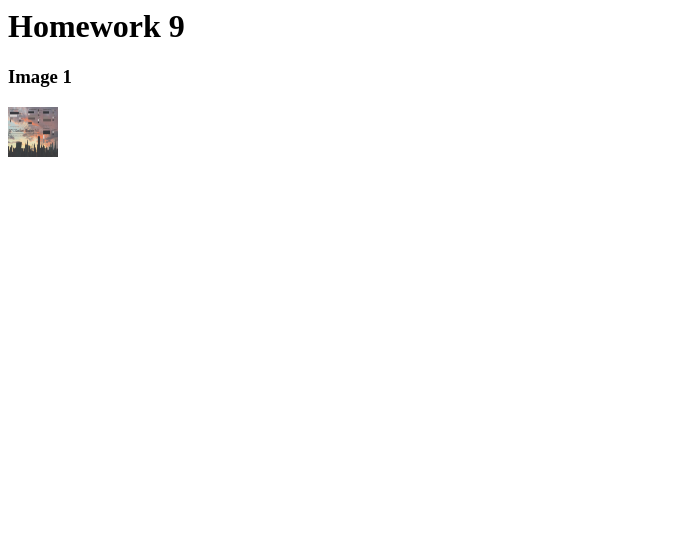
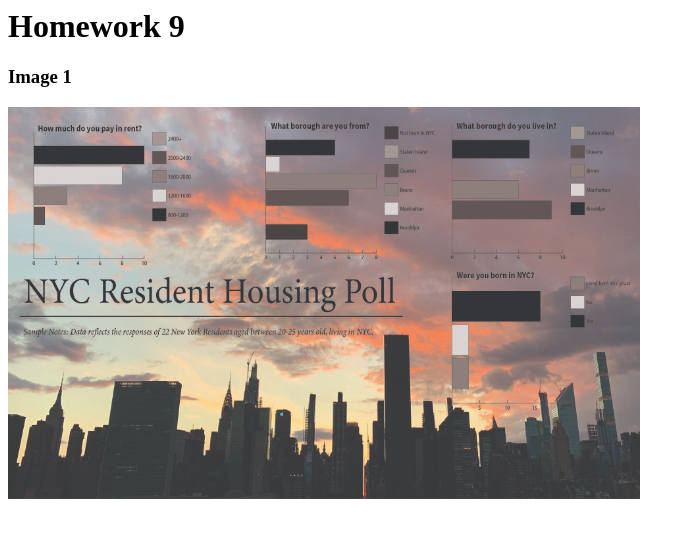
Before and after one commit to kaiwinston/Homework-9, a plain HTML site: page index.html in a window 1280 px wide. Shown: the whole page, without its empty margins (0-695 px from the left). Drawn offline with Linux system fonts and the light colour scheme.

Commit message:
Update index.html

```diff
--- a/index.html
+++ b/index.html
@@ -6,7 +6,7 @@
 <h1>Homework 9</h1>
 <body>
 <h3>Image 1</h3>
-<img src="Untitled-2.jpg" width="50" height="50"
+<img src="Untitled-2.jpg" width="50%" height="50%"
 </body>
 </body>
 </head>
```
